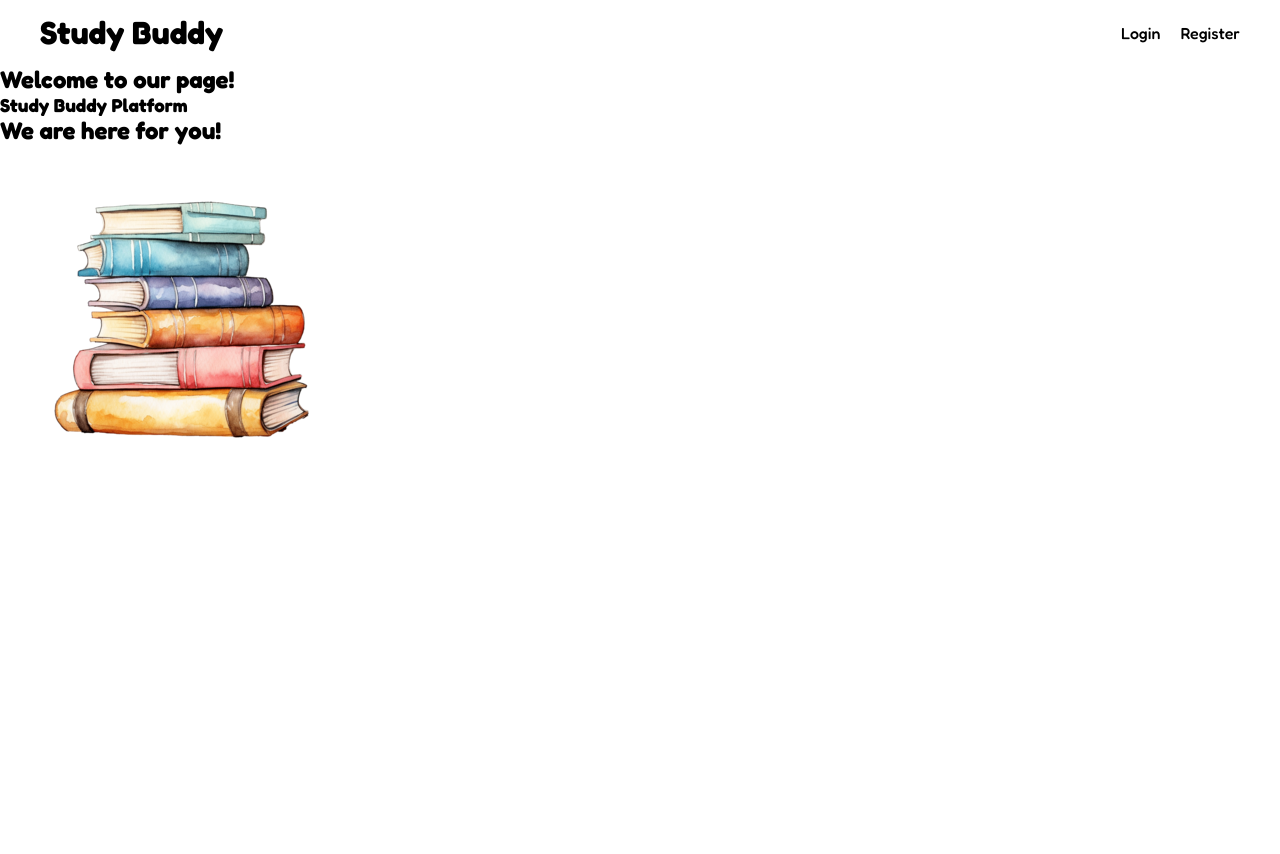
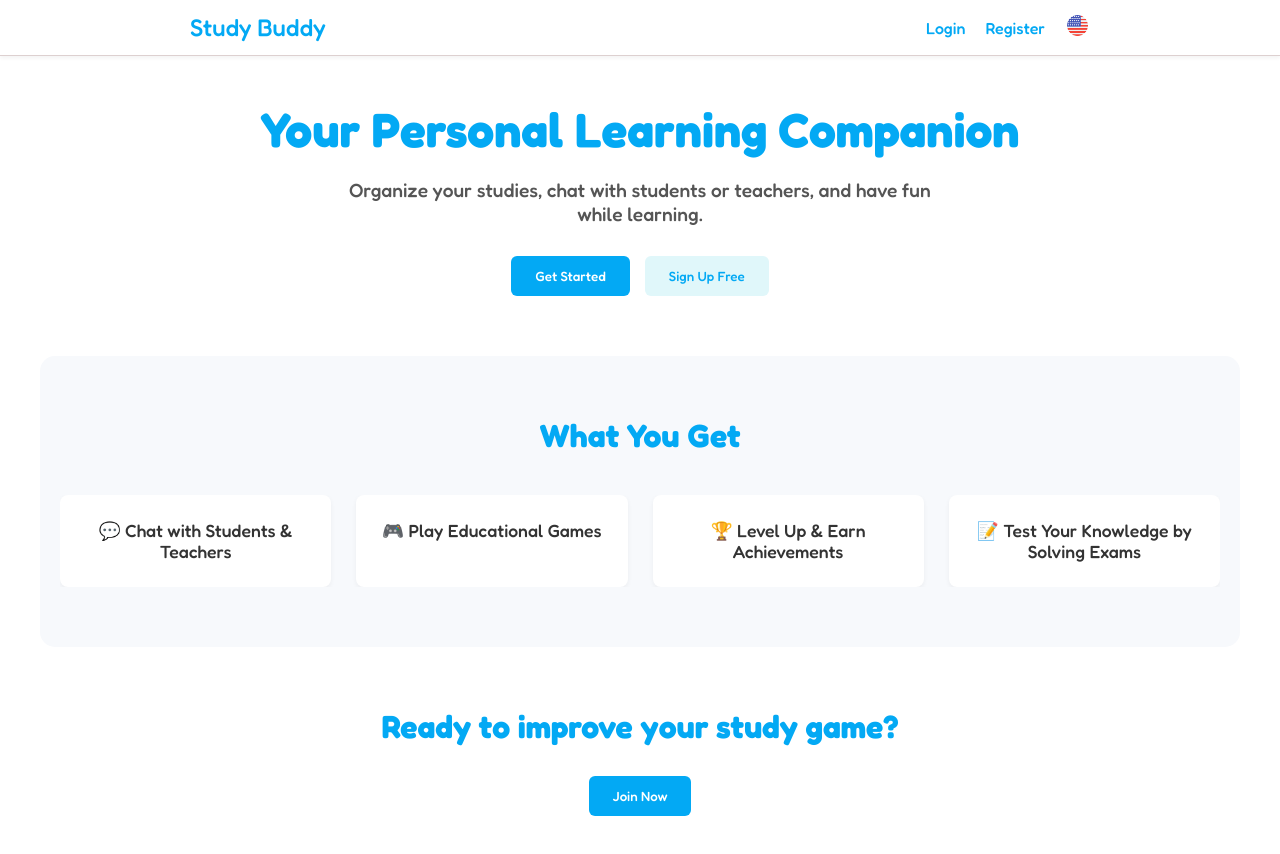
Before and after one commit to DayanaUzunova/StuddyBuddy-Diploma-TUSofia, a React (Vite) app in the folder App/front-end/: page / in a window 1280 px wide. Shown: the top 854 px of the page. Before the commit the page ends 800 px from the top, so only its background shows below. Built offline with nearby package versions, Linux system fonts and the light colour scheme.

Commit message:
add: new landing page design

```diff
--- a/App/front-end/src/components/header/Header.jsx
+++ b/App/front-end/src/components/header/Header.jsx
@@ -1,6 +1,7 @@
-import { Link, useNavigate } from "react-router-dom";
+import { useNavigate } from "react-router-dom";
 import { useAuth } from "../../context/AuthContext";
 import '../../style/header.css';
+import flagUs from '../../../assets/icons/usFlag.png'
 
 export default function Header() {
   const { user, removeToken } = useAuth();
@@ -13,7 +14,8 @@ export default function Header() {
 
   return (
     <header>
-      <h1 className='header-title'><p className="home" onClick={() => navigate('/login')}>Study Buddy</p></h1>
+      <div className='nav_container'>
+        <h1 className='header-title'><p className="home" onClick={() => navigate('/')}>Study Buddy</p></h1>
         <nav>
           {user ? (
             <div className="user">
@@ -23,10 +25,14 @@ export default function Header() {
           ) : (
             <div className="guest">
               <p className='nav_button' onClick={() => navigate('/login')}>Login</p>
-            <p className='nav_button' onClick={() => navigate('/login')}>Register</p>
+              <p className='nav_button' onClick={() => navigate('/register')}>Register</p>
             </div>
           )}
+          <div className='language_picker'>
+            <img className='lang_btn' src={flagUs} />
+          </div>
         </nav>
-    </header>
+      </div>
+    </header >
   );
 }
--- a/App/front-end/src/components/home/Home.jsx
+++ b/App/front-end/src/components/home/Home.jsx
@@ -1,16 +1,35 @@
+import React from 'react';
+import '../../style/landing.css'
 
-export default function Home() {
+export default function LandingPage() {
+    return (
+        <div className="landing">
+            <section className="hero container">
+                <div className="hero-content">
+                    <h1>Your Personal Learning Companion</h1>
+                    <p>Organize your studies, chat with students or teachers, and have fun while learning.</p>
+                    <div className="cta-buttons">
+                        <button className="primary-btn">Get Started</button>
+                        <button className="secondary-btn">Sign Up Free</button>
+                    </div>
+                </div>
+            </section>
 
-    return (
-        <>
-        <section id="home">
-            <div className="home-message">
-                <h2>Welcome to our page!</h2>
-                <h3>Study Buddy Platform</h3>
-                <h2>We are here for you!</h2>
-            </div>
-            <img src="./images/books.png" alt="books" />
-        </section>
-    </>
+            <section className="features">
+                <h2>What You Get</h2>
+                <div className="feature-grid">
+                    <div className="feature-card">💬 Chat with Students & Teachers</div>
+                    <div className="feature-card">🎮 Play Educational Games</div>
+                    <div className="feature-card">🏆 Level Up & Earn Achievements</div>
+                    <div className="feature-card">📝 Test Your Knowledge by Solving Exams</div>
+                </div>
+            </section>
+
+            <section className="final-cta container">
+                <h2>Ready to improve your study game?</h2>
+                <button className="primary-btn">Join Now</button>
+            </section>
+        </div>
+
     );
 }
--- a/App/front-end/src/style/header.css
+++ b/App/front-end/src/style/header.css
@@ -1,32 +1,76 @@
 header {
+  position: fixed; /* Make it stick to the top */
+  top: 0;
+  left: 0;
+  right: 0;
+  z-index: 1000; /* Ensure it stays above other content */
+  background-color: white; /* Prevent transparency */
   display: flex;
-  justify-content: space-between; /* Push left and right sides */
+  justify-content: center;
   align-items: center;
-  padding: 13px 40px; /* Extra side padding */
-  max-width: 1200px;
-  margin: 0 auto; /* Center header block on screen */
+  padding: 13px 40px;
+  border-bottom: 1px solid rgb(221, 208, 208);
+  box-shadow: 0 2px 4px rgba(0, 0, 0, 0.05);
 }
 
 nav {
   display: flex;
+  align-items: center;
+  gap: 10px;
 }
 
 .home {
   user-select: none;
   cursor: pointer;
+  color: var(--main-blue-clr);
+  font-weight: lighter;
+  font-size: 1.5rem;
+}
+
+.nav_container {
+  display: flex;
+  justify-content: space-between;
+  width: 100%;
+  max-width: 900px;
 }
 
 .guest,
 .user {
   display: flex;
   gap: 20px;
+  flex-wrap: wrap;
 }
 
 .nav_button {
   cursor: pointer;
   user-select: none;
+  color: var(--main-blue-clr);
+  font-size: 1rem;
 }
 
 .nav_button:active {
   transform: scale(var(--scale-value));
 }
+
+.lang_btn {
+  height: 25px;
+  width: 25px;
+  cursor: pointer;
+  user-select: none;
+  margin-left: 10px;
+}
+
+.lang_btn:active {
+  transform: scale(var(--scale-value));
+}
+
+@media (max-width: 768px) {
+  header {
+    align-items: flex-start;
+    padding: 10px 20px;
+  }
+
+  nav {
+    gap: 0;
+  }
+}
--- /dev/null
+++ b/App/front-end/src/style/landing.css
@@ -0,0 +1,174 @@
+.landing {
+  color: #333;
+  padding: 20px;
+  max-width: 1200px;
+  margin: 0 auto;
+}
+
+.hero {
+  text-align: center;
+  padding: 80px 20px 60px;
+}
+
+.hero-content h1 {
+  font-size: 3rem;
+  color: var(--main-blue-clr);
+  margin-bottom: 20px;
+}
+
+.hero-content p {
+  font-size: 1.2rem;
+  color: #555;
+  margin-bottom: 30px;
+  max-width: 600px;
+  margin-left: auto;
+  margin-right: auto;
+}
+
+.cta-buttons {
+  display: flex;
+  justify-content: center;
+  flex-wrap: wrap;
+  gap: 15px;
+}
+
+.primary-btn,
+.secondary-btn {
+  padding: 12px 24px;
+  border: none;
+  border-radius: 6px;
+  cursor: pointer;
+  font-weight: lighter;
+  transition: background-color 0.3s ease;
+}
+
+.primary-btn {
+  background-color: var(--main-blue-clr);
+  color: white;
+}
+
+.primary-btn:hover {
+  background-color: #0288d1;
+}
+
+.secondary-btn {
+  background-color: #e0f7fa;
+  color: var(--main-blue-clr);
+}
+
+.secondary-btn:hover {
+  background-color: #b2ebf2;
+}
+
+.features {
+  text-align: center;
+  padding: 60px 20px;
+  background-color: #f7f9fc;
+  border-radius: 15px;
+}
+
+.features h2 {
+  font-size: 2rem;
+  color: var(--main-blue-clr);
+  margin-bottom: 40px;
+}
+
+.feature-grid {
+  display: grid;
+  grid-template-columns: repeat(auto-fit, minmax(220px, 1fr));
+  gap: 25px;
+}
+
+.feature-card {
+  background-color: white;
+  padding: 25px;
+  border-radius: 8px;
+  box-shadow: 0 2px 5px rgba(0, 0, 0, 0.05);
+  font-size: 1.1rem;
+  transition: transform 0.2s ease;
+}
+
+.feature-card:hover {
+  transform: translateY(-4px);
+}
+
+/* How It Works */
+.how-it-works {
+  padding: 60px 20px;
+  text-align: center;
+}
+
+.how-it-works h2 {
+  font-size: 2rem;
+  color: var(--main-blue-clr);
+  margin-bottom: 20px;
+}
+
+.steps {
+  list-style: none;
+  padding: 0;
+  margin-top: 30px;
+  font-size: 1.1rem;
+  color: #444;
+}
+
+.steps li {
+  margin: 15px 0;
+}
+
+.testimonials {
+  background-color: #f1f8ff;
+  padding: 60px 20px;
+  text-align: center;
+}
+
+.testimonials h2 {
+  font-size: 2rem;
+  color: var(--main-blue-clr);
+  margin-bottom: 30px;
+}
+
+.testimonial-cards {
+  display: flex;
+  justify-content: center;
+  flex-wrap: wrap;
+  gap: 20px;
+}
+
+.testimonial {
+  background-color: white;
+  padding: 20px;
+  border-radius: 6px;
+  box-shadow: 0 2px 5px rgba(0, 0, 0, 0.1);
+  max-width: 300px;
+}
+
+.final-cta {
+  padding: 60px 20px;
+  text-align: center;
+}
+
+.final-cta h2 {
+  font-size: 2rem;
+  color: var(--main-blue-clr);
+  margin-bottom: 20px;
+}
+
+.final-cta .primary-btn {
+  margin-top: 10px;
+}
+
+@media (max-width: 768px) {
+  .hero-content h1 {
+    font-size: 2.3rem;
+  }
+
+  .feature-grid {
+    grid-template-columns: 1fr;
+  }
+
+  .testimonial-cards {
+    flex-direction: column;
+    align-items: center;
+  }
+}
--- a/App/front-end/src/variables.css
+++ b/App/front-end/src/variables.css
@@ -28,6 +28,7 @@
     rgba(106, 90, 205, 1) 100%,
     rgba(106, 90, 205, 1) 100%
   );
+  --main-blue-clr: #03a9f4;
   --clr-light-blue: #1156bf;
   --fnt-size-xsmall: 0.6rem;
   --fnt-size-small: 0.78rem;
```
Also changed, not shown: App/front-end/src/components/register/RegisterPrefecences.jsx (added, +10 -0 lines), App/front-end/assets/icons/bulgariaFlag.png (added), App/front-end/assets/icons/usFlag.png (added). Lines whose indentation alone changed are shown as unchanged.
